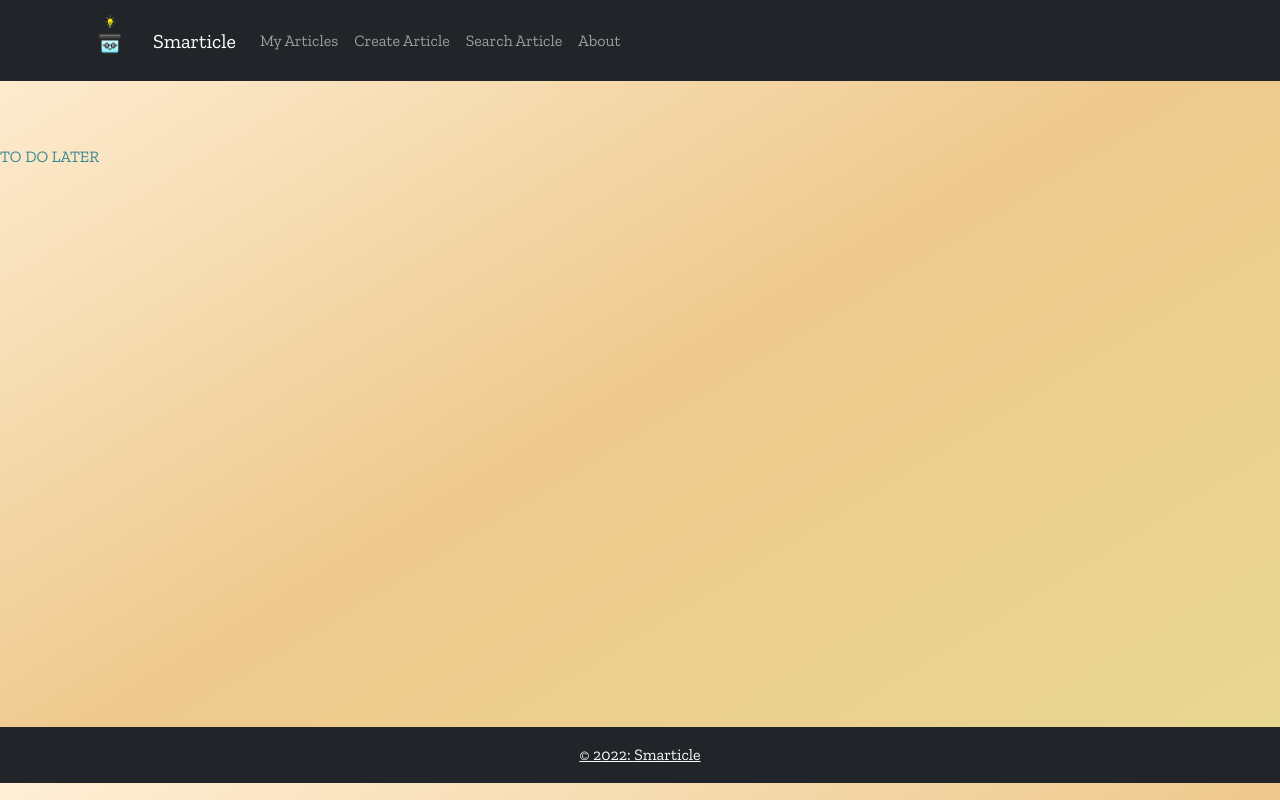
After one commit to redhat-beyond/Smarticle, a Django app: template projboard/templates/landing/homepage.html in a window 1280 px wide. The commit adds this page. Run offline with Django 4.2, Linux system fonts and the light colour scheme; the template is opened without the code that fills it, so the values that code supplies are empty; some libraries are stand-ins or nearby versions.

Commit message:
Move board.html content to about page

```diff
--- a/finalProject_g4/urls.py
+++ b/finalProject_g4/urls.py
@@ -19,9 +19,10 @@ from projboard import views
 
 urlpatterns = [
     path('admin/', admin.site.urls),
-    path('', views.board, name='board'),
+    path('', views.home_page, name='homepage'),
     path('search/', views.search, name='search'),
-    path('create_article/', views.create_article, name='create_article')
+    path('create_article/', views.create_article, name='create_article'),
+    path('about/', views.about_page, name='aboutpage')
 ]
 
 handler404 = views.error_404
--- a/projboard/templates/base.html
+++ b/projboard/templates/base.html
@@ -46,7 +46,7 @@
               <a class="nav-link" href="/search">Search Article</a>
             </li>
             <li class="nav-item">
-              <a class="nav-link" href="#">About</a>
+              <a class="nav-link" href="/about">About</a>
             </li>
           </ul>
         </div>
--- /dev/null
+++ b/projboard/templates/landing/homepage.html
@@ -0,0 +1,8 @@
+{% extends "base.html" %} {% load static %} {% block content %}
+<head>
+  <title>Homepage</title>
+</head>
+<body>
+  <p>TO DO LATER</p>
+</body>
+{% endblock content %}
```
Also changed, not shown: projboard/tests/test_client.py (+1 -1 lines), projboard/views.py (+9 -5 lines), projboard/templates/about/about.html (renamed from projboard/templates/projboard/board.html).
